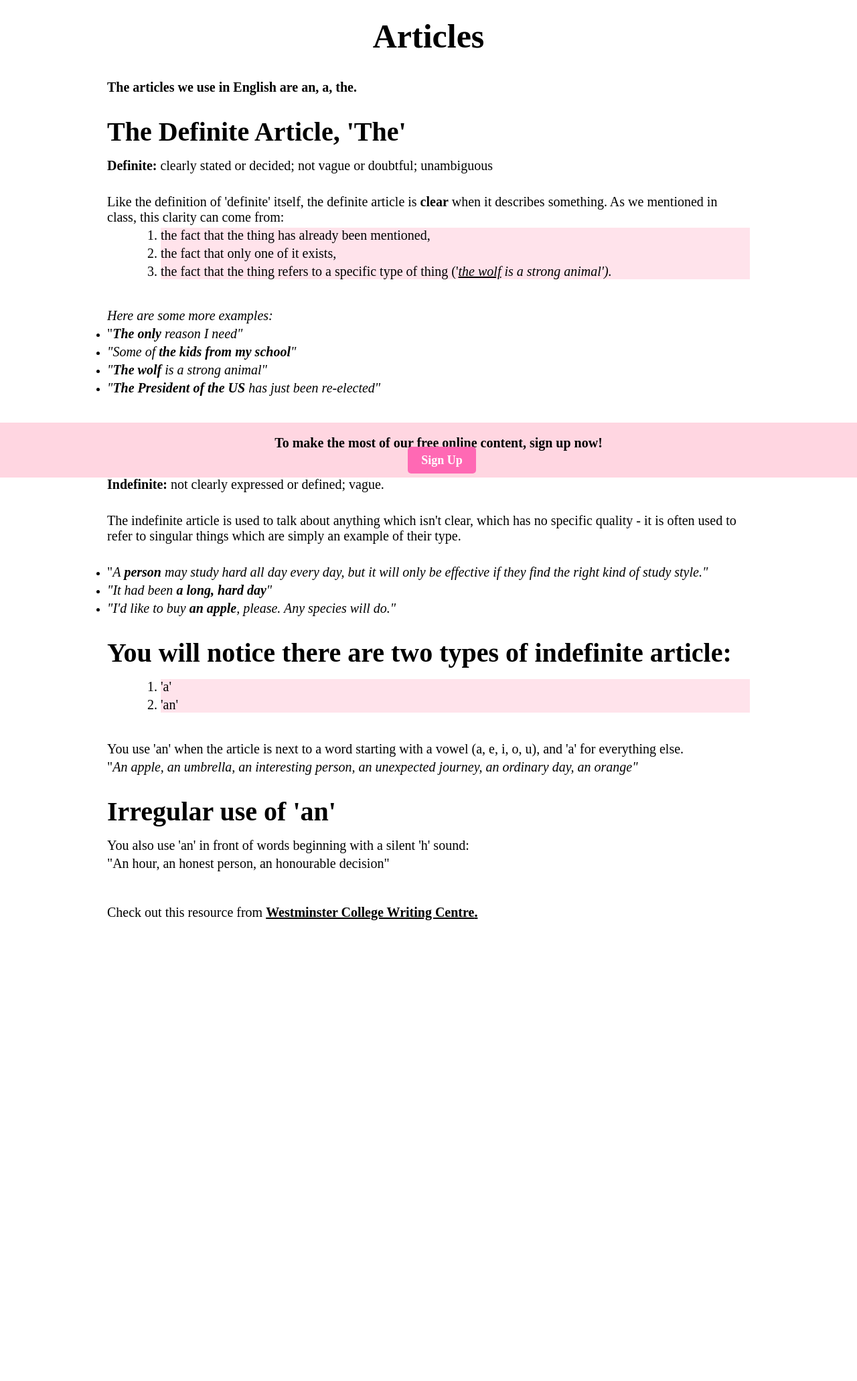
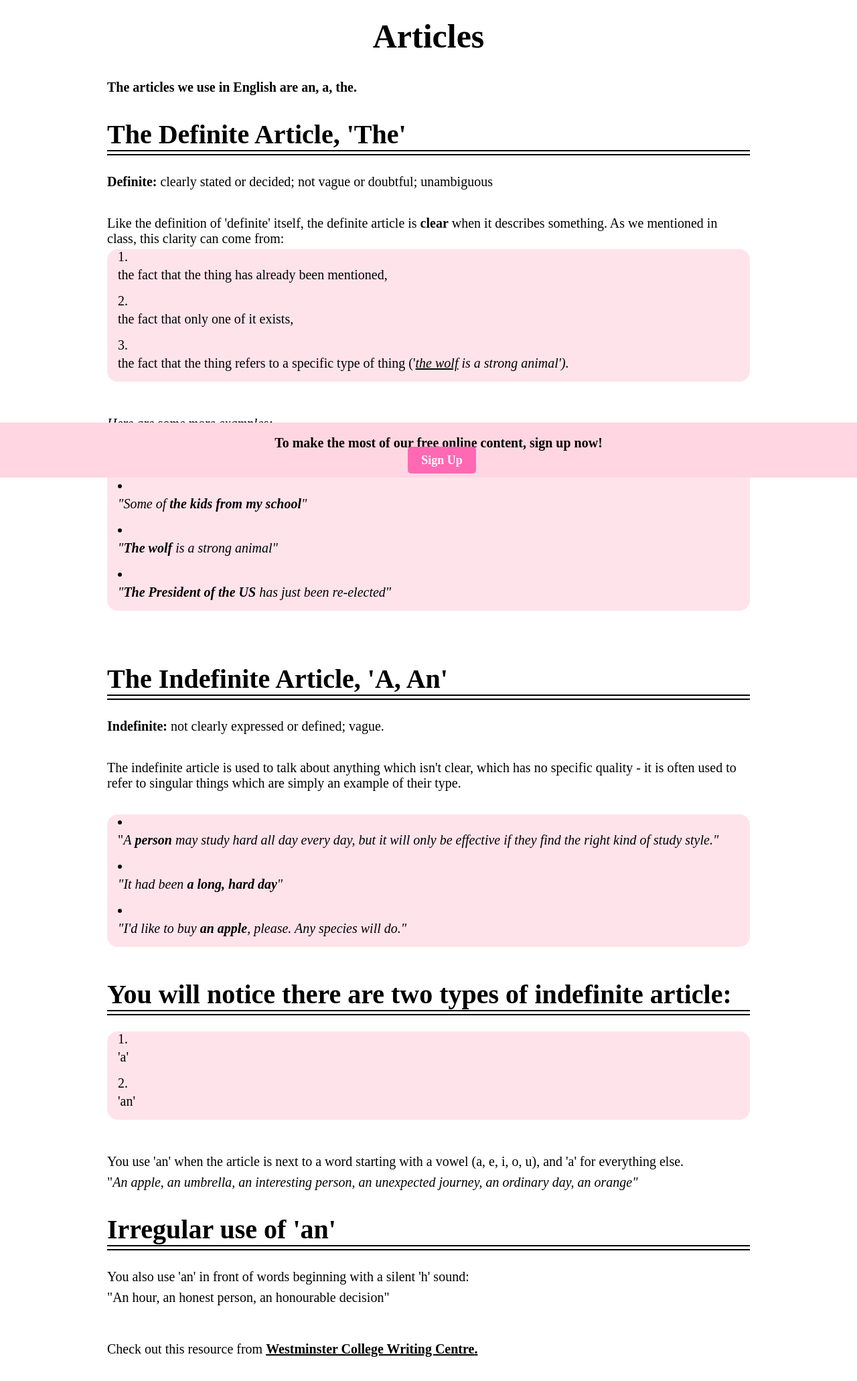
Before and after one commit to jevpr/Grapple, a Django app: page /preview_lesson/2/ in a window 1280 px wide. Shown: the part 87-2149 px from the top of the page at 67% size. Before the commit the page ends 1497 px from the top, so only its background shows below. Run offline with Django 5.2, Linux system fonts and the light colour scheme; data comes from the database, SQL or seed files in the repository; both versions use the stored data as it was after the commit; some libraries are stand-ins or nearby versions; some web fonts are replaced.

Commit message:
lesson preview layout cont.

```diff
--- a/EnglishLearning/learning/admin.py
+++ b/EnglishLearning/learning/admin.py
@@ -28,6 +28,8 @@
 
     display_tags.short_description = 'Tags'
 
+
+
 admin.site.register(Tag)
 admin.site.register(Quiz)
 admin.site.register(Question)
--- a/EnglishLearning/learning/models.py
+++ b/EnglishLearning/learning/models.py
@@ -31,7 +31,7 @@
         validators=[MinLengthValidator(200), MaxLengthValidator(300)],
         help_text="A short preview of the lesson (200-300 characters)",
     )
-    content = CKEditor5Field(null=True, blank=True, config_name='extends')
+    content = CKEditor5Field(null=True, blank=True, config_name='default')
     created_by = models.ForeignKey(User, on_delete=models.CASCADE)
     created_at = models.DateTimeField(auto_now_add=True)
     updated_at = models.DateTimeField(auto_now=True)
--- a/EnglishLearning/learning/static/learning/css/static.css
+++ b/EnglishLearning/learning/static/learning/css/static.css
@@ -33,6 +33,7 @@
   position: fixed;
   top: 0;
   width: 100%;
+  z-index: 99;
   display: flex;
   align-items: center;
   justify-content: RIGHT;
@@ -138,22 +139,61 @@
 
 /*layout for lesson view and preview*/
 .lesson-content{
+  display: flex;
+  flex-direction: column;
   text-align: left;
+  width: 90vw;
   max-width: 60rem;
   margin: 2rem;
 }
 
-.lesson-content > h3{
-  font-size: clamp(20px, 4vw, 40px);
+.lesson-content > h3 {
+    font-size: clamp(20px, 4vw, 40px);
+    margin-bottom: 2rem;
+    position: relative;  /* ✅ Needed for absolute positioning */
+}
+
+.lesson-content > h3::after,
+.lesson-content > h3::before {
+    content: "";
+    position: absolute;
+    left: 0;
+    width: 100%;
+    height: 2px;
+    background-color: currentColor;
+}
+
+.lesson-content > h3::after {
+    bottom: -2px;
+}
+
+.lesson-content > h3::before {
+    bottom: -8px;
+}
+
+.lesson-content > h4 {
+  font-size: clamp(15px, 3.5vw, 25px);
   margin-bottom: 1rem;
 }
 
 
-.lesson-content > ol{
-  margin-left: 5rem;
+.lesson-content > ol, ul, ol li, ul li{
   font-size: clamp(15px, 3.5vw, 20px);
   margin-bottom: 1rem;
   background-color: var(--lightpink);
+  list-style-position: inside;
+  padding-left: 0.5rem;
+  border-radius: 1rem;
+}
+
+.lesson-content > figure {
+  align-self: center;
+}
+
+figure > table > tbody > tr > td {
+  border: solid 1px var(--white);
+  background-color: var(--lightpink);
+  border-radius: 0.25rem;
 }
 
 
```
Also changed, not shown: EnglishLearning/db.sqlite3.
